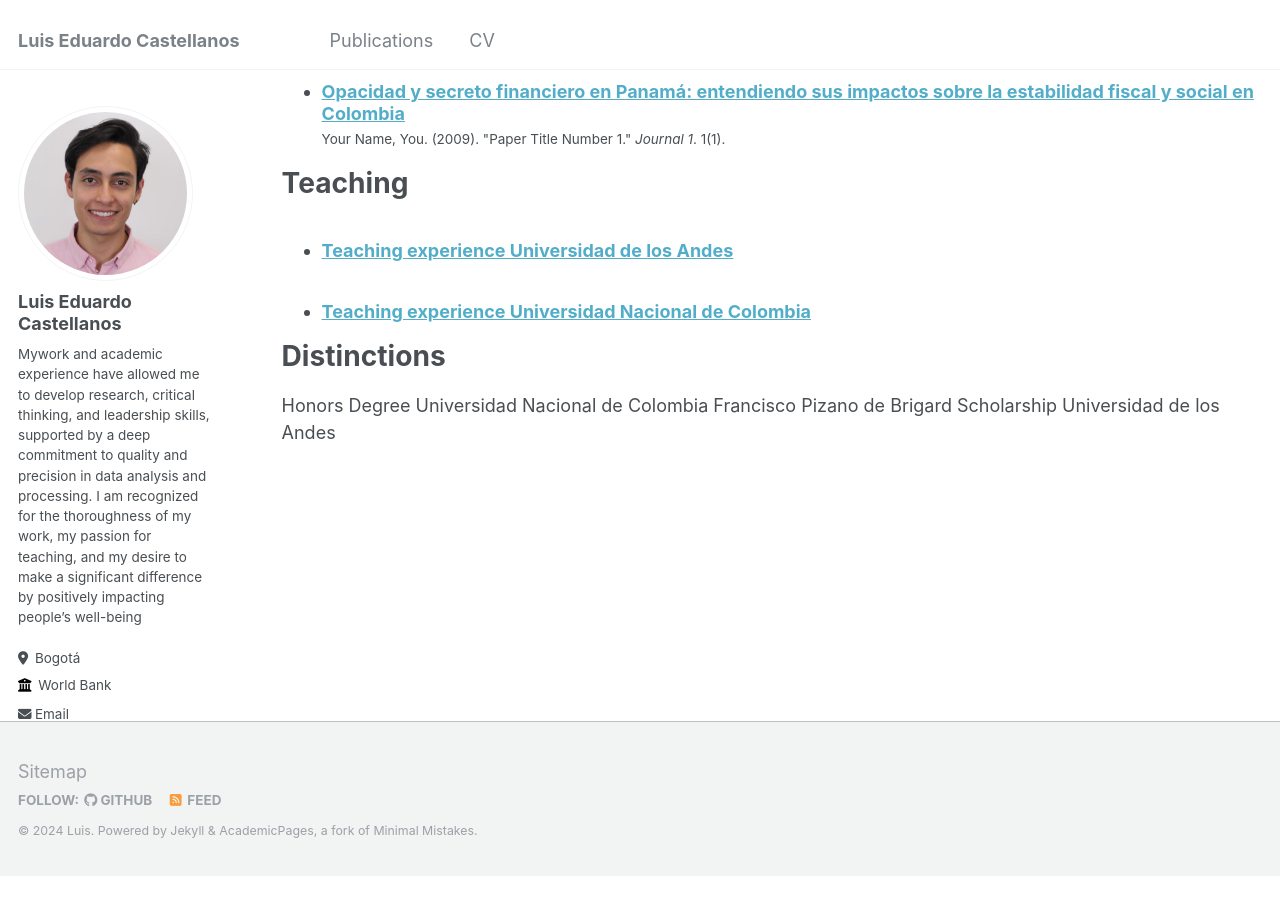
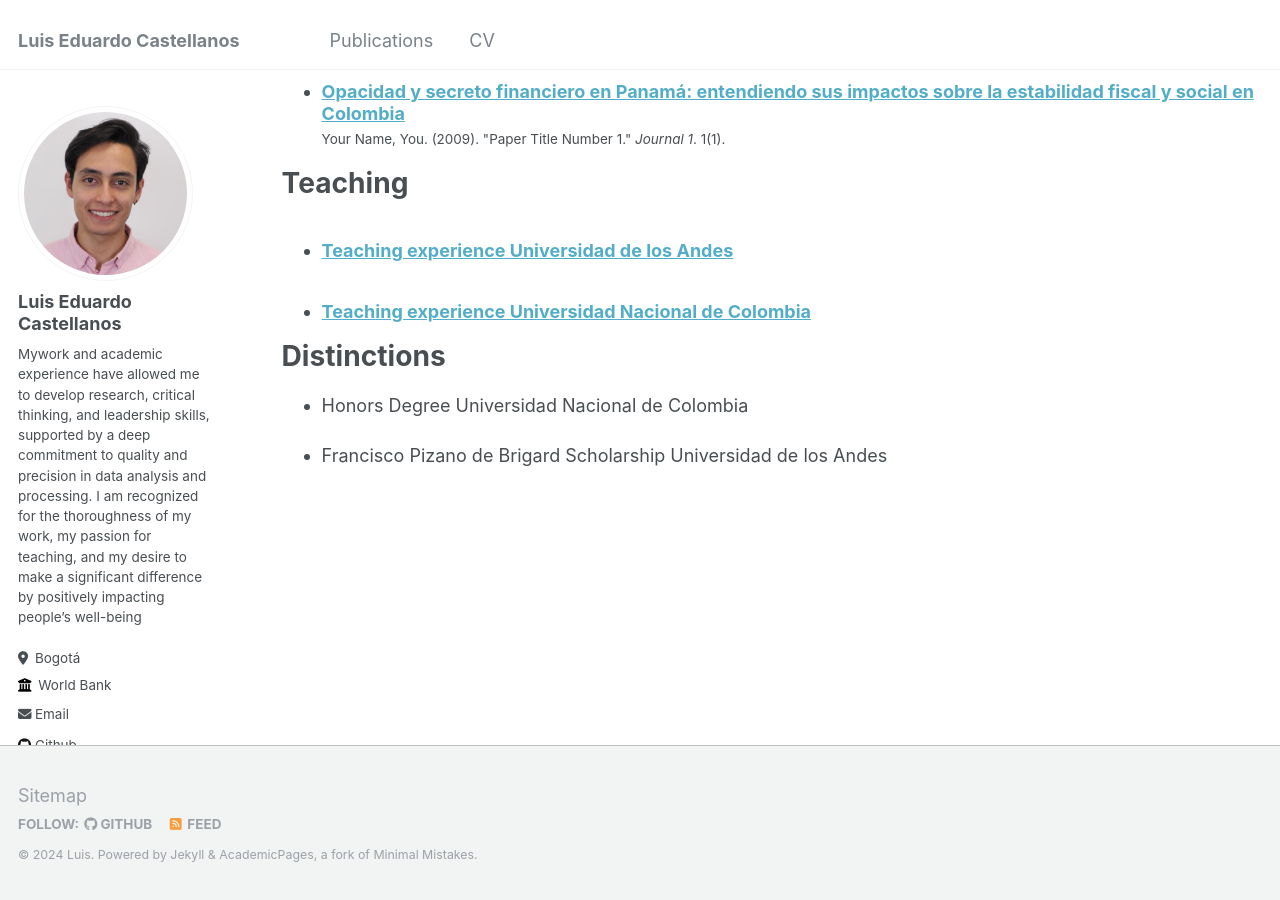
Before and after one commit to LuisCR-22/LuisCR-22.github.io, a Jekyll site: the page built from _pages/cv.md, in a window 1280 px wide and 900 px high, scrolled down 2179 px. Built offline with Jekyll 4.4.1, drawn with Linux system fonts in a browser that asks for light colours; before the commit the page ends 3056 px from its top, so only the background shows below that.

Commit message:
Actualizacion CV
Cambiamos el Distinctions y le pusimos asteriscos

```diff
--- a/_pages/cv.md
+++ b/_pages/cv.md
@@ -100,5 +100,6 @@ Teaching
 
 Distinctions
 ======
- Honors Degree      Universidad Nacional de Colombia
- Francisco Pizano de Brigard Scholarship       Universidad de los Andes
+ * Honors Degree      Universidad Nacional de Colombia
+
+ * Francisco Pizano de Brigard Scholarship       Universidad de los Andes
```
